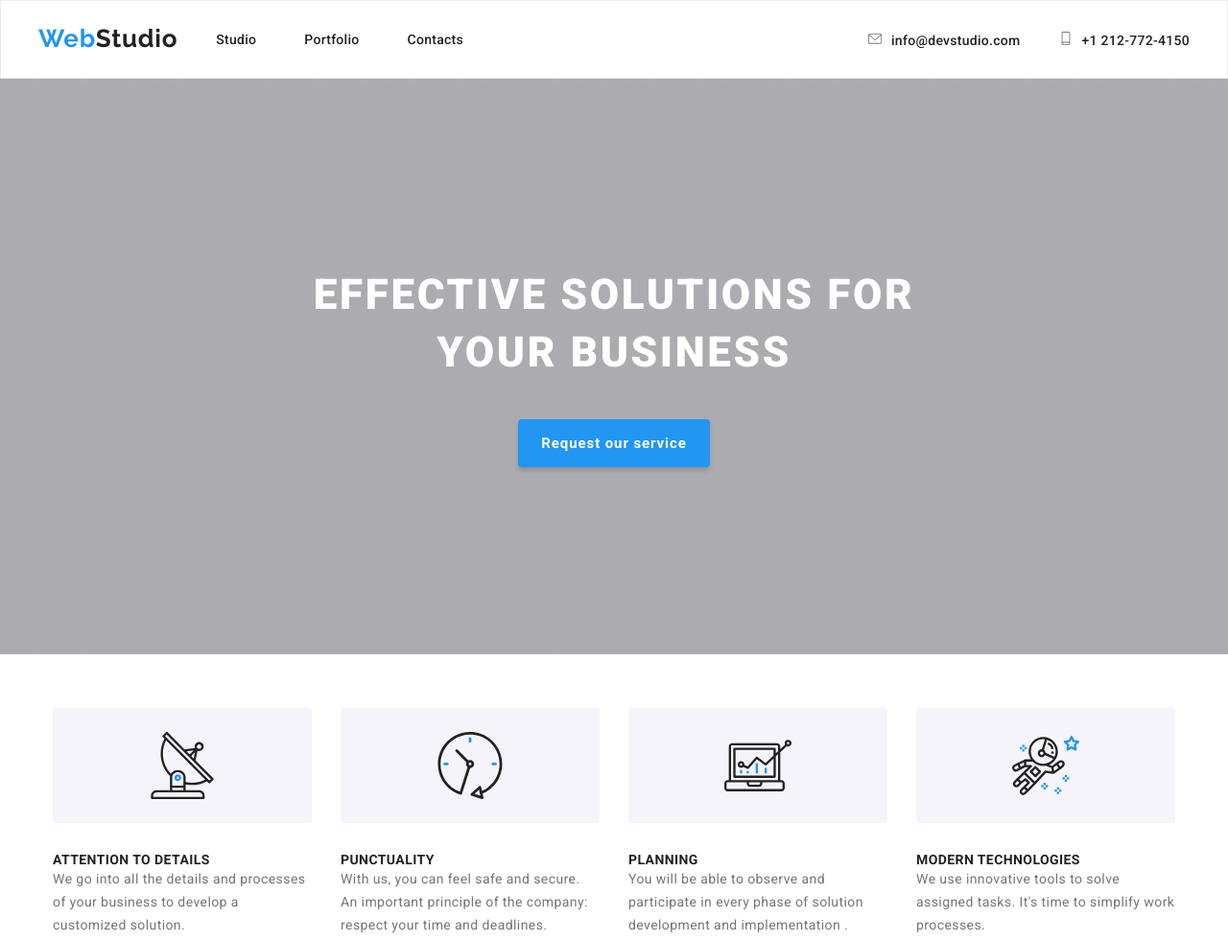
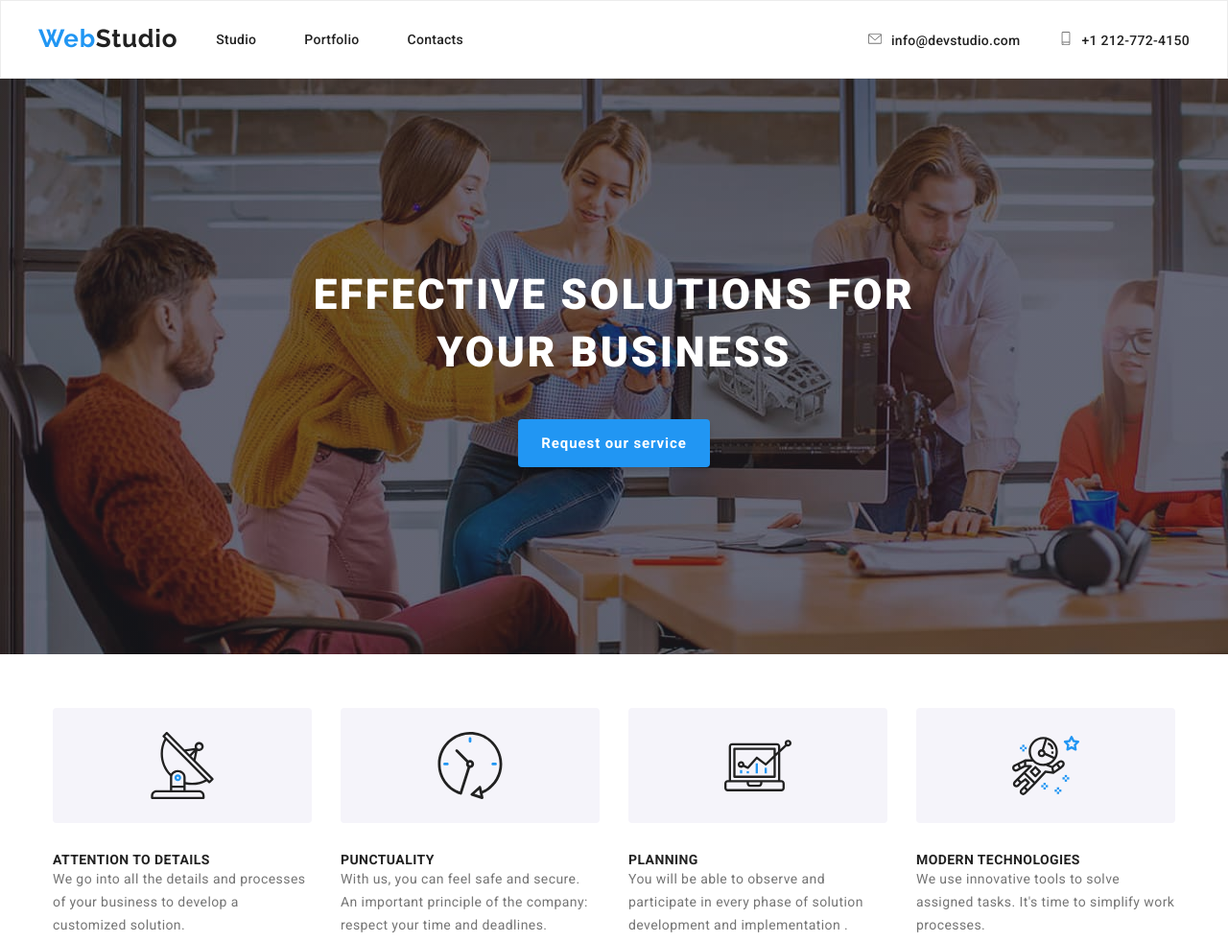
Before and after one commit to GiurgiuBogdan/goit-markup-hw-04, a plain HTML site: page index.html in a window 1280 px wide. Shown: the top 982 px of the page at 96% size. Drawn offline with nearby package versions, Linux system fonts and the light colour scheme.

Commit message:
Update styles.css

```diff
--- a/css/styles.css
+++ b/css/styles.css
@@ -150,7 +150,7 @@
   .first-section {
     display: flex;
     justify-content: center;
-    background-image: linear-gradient(rgba(47, 48, 58, 0.4), rgba(47, 48, 58, 0.4)), url("./images/Imgback-title.jpg");
+    background-image: linear-gradient(rgba(47, 48, 58, 0.4), rgba(47, 48, 58, 0.4)), url("../images/Imgback-title.jpg");
     background-repeat: no-repeat;
     background-size: cover;
   }
```
